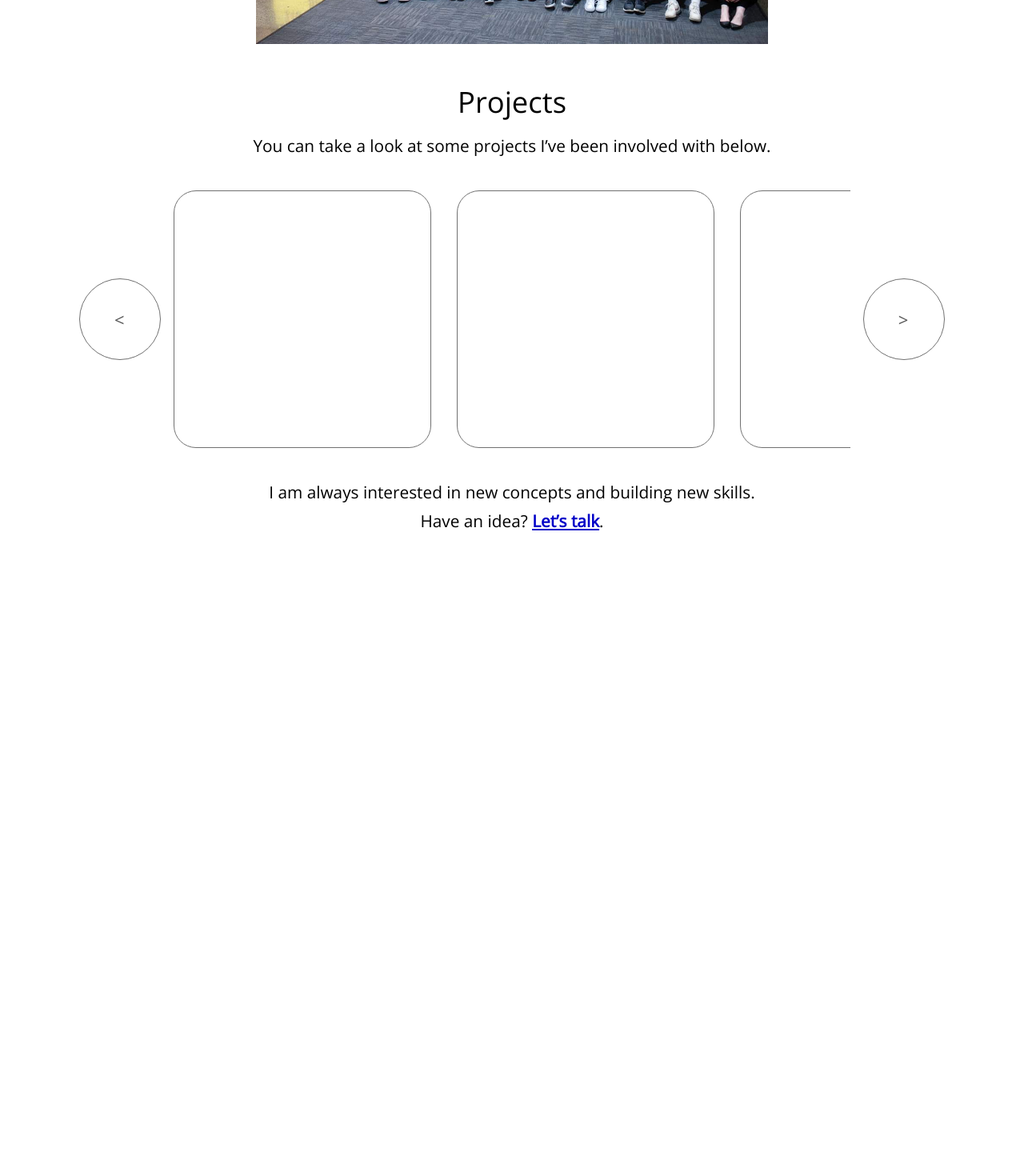
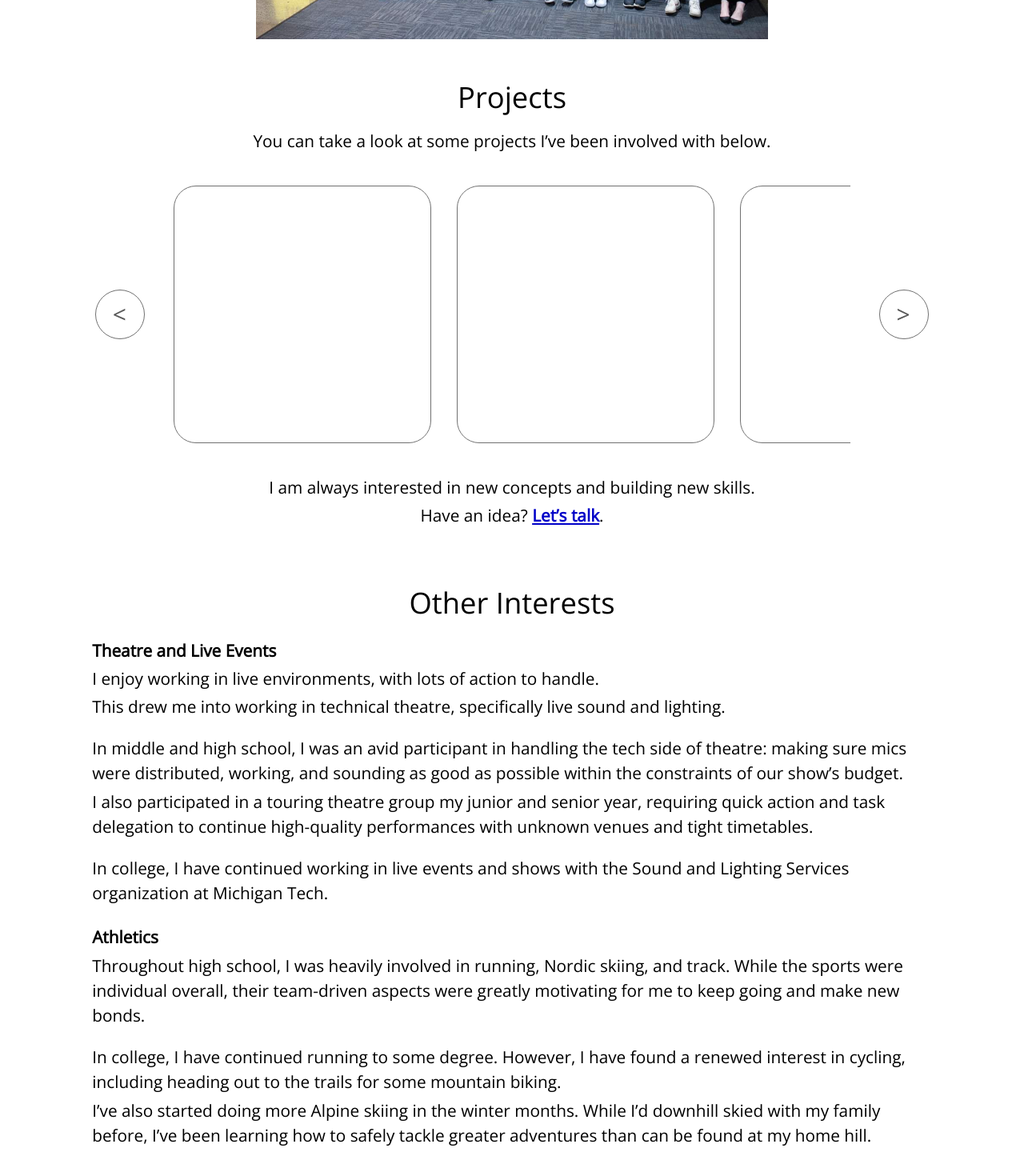
Before and after one commit to etekweb/etekweb-home, a Vue app: page / in a window 1280 px wide. Shown: the part 2890-4360 px from the top of the page at 80% size. Before the commit the page ends 3628 px from the top, so only its background shows below. Built offline with nearby package versions, Linux system fonts and the light colour scheme.

Commit message:
added other interests section

```diff
--- a/src/App.vue
+++ b/src/App.vue
@@ -5,6 +5,7 @@
     <SocialsAndResume />
     <ExperienceSection />
     <ProjectsSection />
+    <InterestsSection />
   </div>
 </template>
 
@@ -14,6 +15,7 @@ import AboutSection from '@/components/AboutSection.vue';
 import SocialsAndResume from '@/components/SocialsAndResume.vue';
 import ExperienceSection from '@/components/ExperienceSection.vue';
 import ProjectsSection from '@/components/ProjectsSection.vue';
+import InterestsSection from '@/components/InterestsSection.vue';
 
 export default {
   name: 'App',
@@ -23,6 +25,7 @@ export default {
     SocialsAndResume,
     ExperienceSection,
     ProjectsSection,
+    InterestsSection
   }
 };
 </script>
@@ -34,7 +37,7 @@ html, body {
 br {
   content: " ";
   display: block;
-  margin: 0.25em;
+  margin: 0.2em;
 }
 #app {
   -webkit-font-smoothing: antialiased;
@@ -80,13 +83,13 @@ h1 {
   font-size: 23px;
 }
 .circle-btn {
-  width: 100px;
-  height: 100px;
+  width: 60px;
+  height: 60px;
   background-color: white;
   border: 1px solid #707070;
   border-radius: 50%;
   text-align: center;
-  font: 22px/28px 'Open Sans';
+  font: 30px/40px 'Open Sans';
   font-weight: 100;
   letter-spacing: 1.56px;
   color: #595959;
@@ -111,8 +114,8 @@ h1 {
     line-height: 28px;
   }
   .circle-btn {
-    width: 80px;
-    height: 80px;
+    width: 40px;
+    height: 40px;
     font-size: 18px;
     line-height: 22px;
   }
--- /dev/null
+++ b/src/components/InterestsSection.vue
@@ -0,0 +1,47 @@
+<template>
+  <div class="interests section">
+    <h1>Other Interests</h1>
+    <p>
+      <b>Theatre and Live Events</b><br>
+      I enjoy working in live environments, with lots of action to handle.<br>
+      This drew me into working in technical theatre, specifically live sound and lighting.
+    </p>
+    <p>
+      In middle and high school, I was an avid participant in handling the tech side of theatre:
+      making sure mics were distributed, working, and sounding as good as possible within the constraints of our show’s budget.<br>
+      I also participated in a touring theatre group my junior and senior year,
+      requiring quick action and task delegation to continue high-quality performances with unknown venues and tight timetables.
+    </p>
+    <p>
+      In college, I have continued working in live events and shows with the Sound and Lighting Services organization at Michigan Tech.
+    </p>
+    <p class="sect2">
+      <b>Athletics</b><br>
+      Throughout high school, I was heavily involved in running, Nordic skiing, and track.
+      While the sports were individual overall,
+      their team-driven aspects were greatly motivating for me to keep going and make new bonds.
+    </p>
+    <p>
+      In college, I have continued running to some degree.
+      However, I have found a renewed interest in cycling, including heading out to the trails for some mountain biking.<br>
+      I’ve also started doing more Alpine skiing in the winter months.
+      While I’d downhill skied with my family before,
+      I’ve been learning how to safely tackle greater adventures than can be found at my home hill.
+    </p>
+  </div>
+</template>
+
+<script>
+export default {
+
+}
+</script>
+
+<style scoped>
+h1 {
+  text-align: center;
+}
+.sect2 {
+  margin-top: 24px;
+}
+</style>
```
